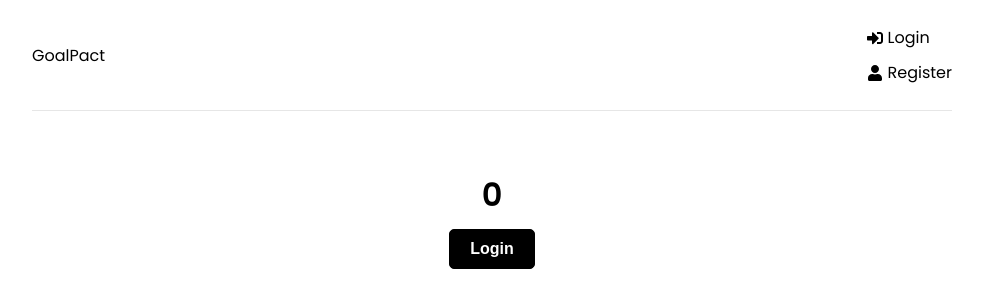
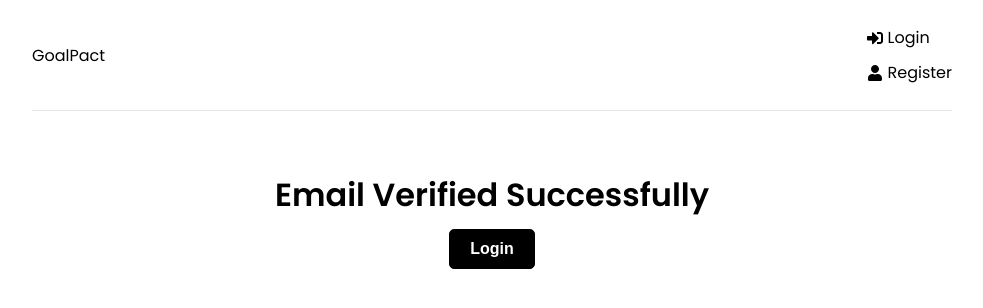
Before and after one commit to omar0k/GoalMates, a React (Create React App) app in the folder frontend/: page /users/1/verify/1 in a window 1280 px wide. Shown: the top 308 px of the page, without its empty margins (148-1131 px from the left). Built offline with nearby package versions, Linux system fonts and the light colour scheme; no server answers.

Commit message:
updated verify page

```diff
--- a/frontend/src/pages/EmailVerify.jsx
+++ b/frontend/src/pages/EmailVerify.jsx
@@ -42,7 +42,7 @@ const EmailVerify = () => {
           alignItems: "center",
         }}
       >
-        <h1>{message}</h1>
+        <h1>Email Verified Successfully</h1>
         <Link to="/login">
           <button className="btn">Login</button>
         </Link>
```
